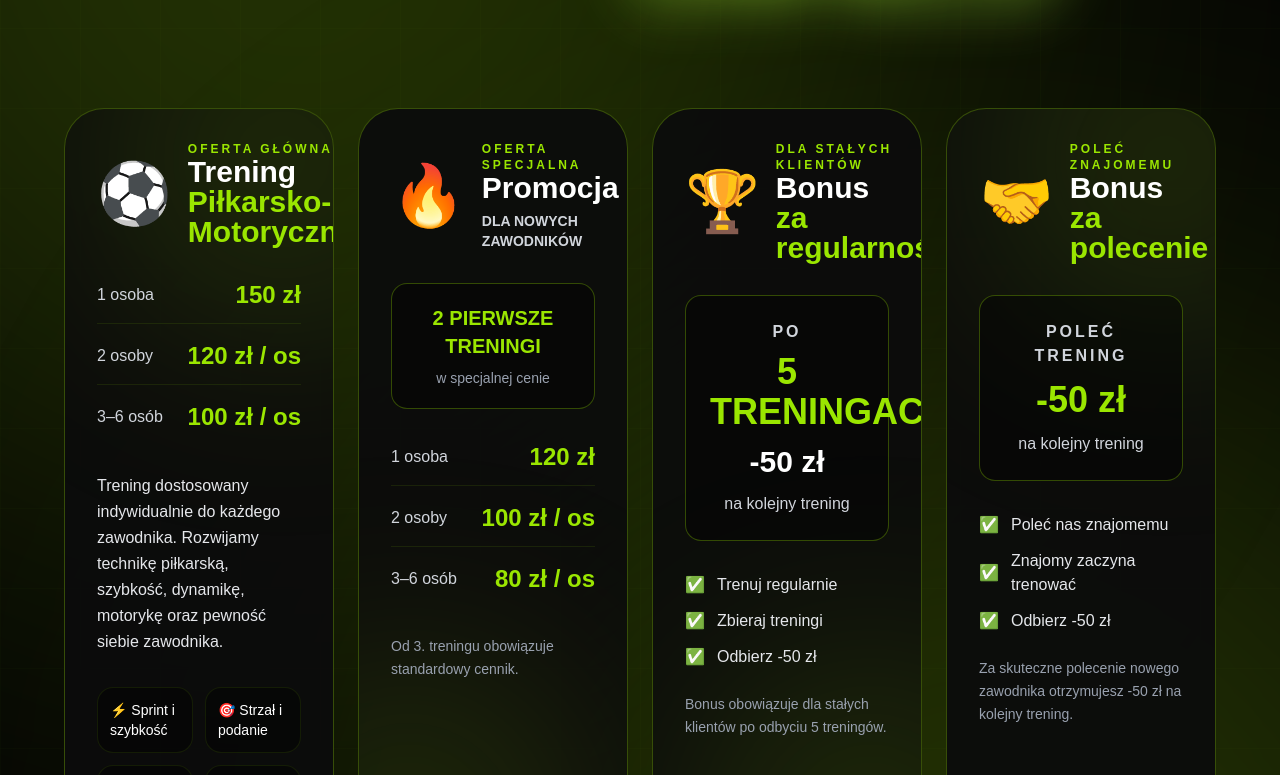
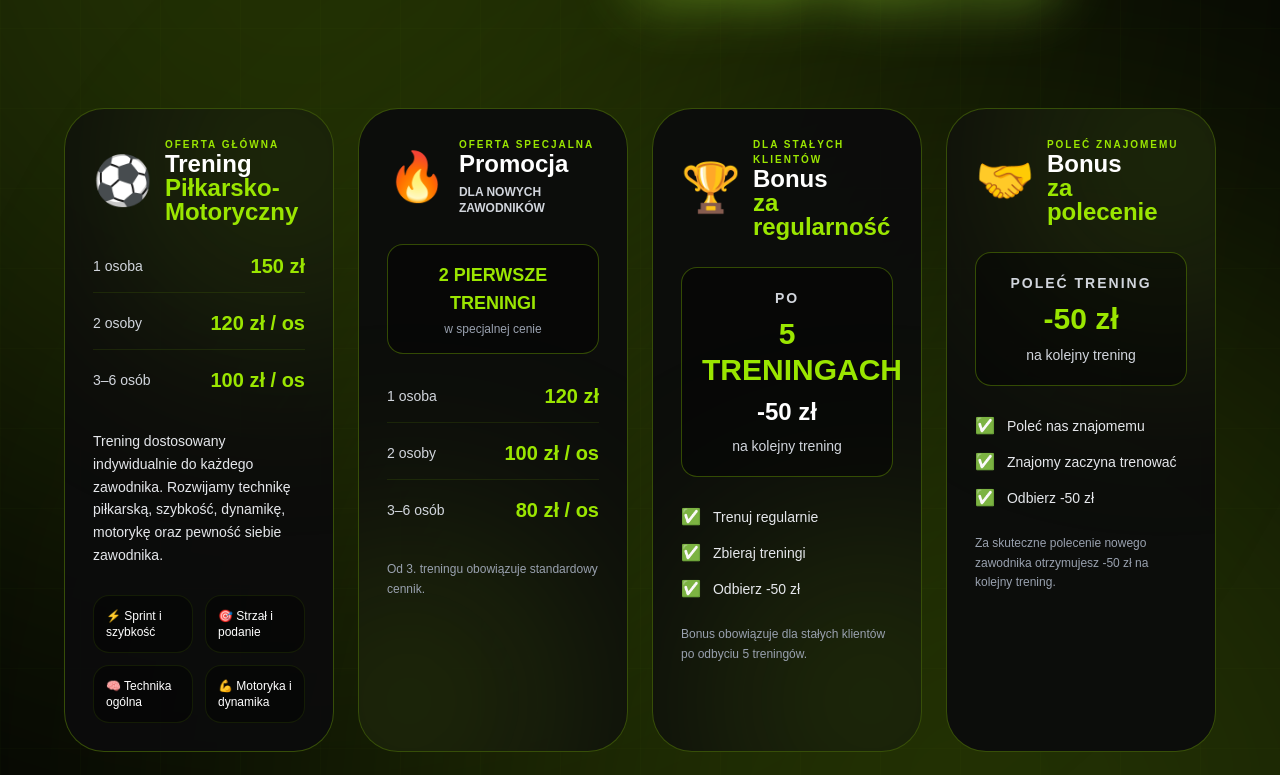
Before and after one commit to betteronfield/betteronfield-website, a Next.js app: page / in a window 1280 px wide. Shown: the part 1205-1980 px from the top of the page. Built offline with nearby package versions, Linux system fonts and the light colour scheme.

Commit message:
Update page.tsx

```diff
--- a/app/page.tsx
+++ b/app/page.tsx
@@ -232,21 +232,21 @@ export default function Home() {
 <div className="grid lg:grid-cols-4 gap-6 items-stretch">
 
   {/* CARD 1 */}
-  <div className="relative bg-[#0c0c0c]/95 border border-lime-400/30 rounded-[40px] p-8 overflow-hidden hover:border-lime-400 transition duration-500 hover:shadow-[0_0_80px_rgba(163,230,53,0.25)]">
+  <div className="relative bg-[#0c0c0c]/95 border border-lime-400/30 rounded-[40px] p-7 overflow-hidden hover:border-lime-400 transition duration-500 hover:shadow-[0_0_80px_rgba(163,230,53,0.25)]">
 
     <div className="absolute top-[-100px] right-[-100px] w-[300px] h-[300px] bg-lime-400/20 blur-[120px] rounded-full"></div>
 
     <div className="relative z-10">
 
-      <div className="flex items-center gap-4 mb-8">
-        <div className="text-6xl">⚽</div>
+      <div className="flex items-center gap-3 mb-7">
+        <div className="text-5xl">⚽</div>
 
         <div>
-          <p className="uppercase tracking-[3px] text-lime-400 text-xs font-black">
+          <p className="uppercase tracking-[2px] text-lime-400 text-[10px] font-black">
             Oferta główna
           </p>
 
-          <h3 className="text-2xl md:text-3xl font-black leading-none">
+          <h3 className="text-xl md:text-2xl font-black leading-none">
             Trening
             <br />
             <span className="text-lime-400">
@@ -256,46 +256,64 @@ export default function Home() {
         </div>
       </div>
 
-      <div className="space-y-4 mb-8">
+      {/* PRICES */}
+      <div className="space-y-4 mb-7">
 
         <div className="flex justify-between items-center border-b border-lime-400/10 pb-3">
-          <span className="text-gray-300">1 osoba</span>
-          <span className="text-2xl font-black text-lime-400">150 zł</span>
+          <span className="text-sm text-gray-300">
+            1 osoba
+          </span>
+
+          <span className="text-xl font-black text-lime-400">
+            150 zł
+          </span>
         </div>
 
         <div className="flex justify-between items-center border-b border-lime-400/10 pb-3">
-          <span className="text-gray-300">2 osoby</span>
-          <span className="text-2xl font-black text-lime-400">120 zł / os</span>
+          <span className="text-sm text-gray-300">
+            2 osoby
+          </span>
+
+          <span className="text-xl font-black text-lime-400">
+            120 zł / os
+          </span>
         </div>
 
         <div className="flex justify-between items-center pb-2">
-          <span className="text-gray-300">3–6 osób</span>
-          <span className="text-2xl font-black text-lime-400">100 zł / os</span>
+          <span className="text-sm text-gray-300">
+            3–6 osób
+          </span>
+
+          <span className="text-xl font-black text-lime-400">
+            100 zł / os
+          </span>
         </div>
 
       </div>
 
-      <p className="text-gray-200 leading-relaxed mb-8">
+      {/* DESCRIPTION */}
+      <p className="text-gray-200 text-sm leading-relaxed mb-7">
         Trening dostosowany indywidualnie do każdego zawodnika.
         Rozwijamy technikę piłkarską, szybkość, dynamikę,
         motorykę oraz pewność siebie zawodnika.
       </p>
 
+      {/* FEATURES */}
       <div className="grid grid-cols-2 gap-3">
 
-        <div className="bg-black/40 border border-lime-400/10 rounded-2xl p-3 text-sm">
+        <div className="bg-black/40 border border-lime-400/10 rounded-2xl p-3 text-xs">
           ⚡ Sprint i szybkość
         </div>
 
-        <div className="bg-black/40 border border-lime-400/10 rounded-2xl p-3 text-sm">
+        <div className="bg-black/40 border border-lime-400/10 rounded-2xl p-3 text-xs">
           🎯 Strzał i podanie
         </div>
 
-        <div className="bg-black/40 border border-lime-400/10 rounded-2xl p-3 text-sm">
+        <div className="bg-black/40 border border-lime-400/10 rounded-2xl p-3 text-xs">
           🧠 Technika ogólna
         </div>
 
-        <div className="bg-black/40 border border-lime-400/10 rounded-2xl p-3 text-sm">
+        <div className="bg-black/40 border border-lime-400/10 rounded-2xl p-3 text-xs">
           💪 Motoryka i dynamika
         </div>
 
@@ -305,63 +323,91 @@ export default function Home() {
   </div>
 
 
-  {/* CARD 2 */}
-  <div className="relative bg-[#0c0c0c]/95 border border-lime-400/30 rounded-[40px] p-8 overflow-hidden hover:border-lime-400 transition duration-500 hover:shadow-[0_0_80px_rgba(163,230,53,0.25)]">
+  {/* CARD 2 - PROMOCJA */}
+  <div className="relative bg-[#0c0c0c]/95 border border-lime-400/30 rounded-[40px] p-7 overflow-hidden hover:border-lime-400 transition duration-500 hover:shadow-[0_0_80px_rgba(163,230,53,0.25)]">
 
     <div className="absolute bottom-[-100px] left-[-100px] w-[300px] h-[300px] bg-lime-400/20 blur-[120px] rounded-full"></div>
 
     <div className="relative z-10">
 
-      <div className="flex items-center gap-4 mb-8">
-        <div className="text-6xl">🔥</div>
+      <div className="flex items-center gap-3 mb-7">
+
+        <div className="text-5xl">
+          🔥
+        </div>
 
         <div>
-          <p className="uppercase tracking-[3px] text-lime-400 text-xs font-black">
+
+          <p className="uppercase tracking-[2px] text-lime-400 text-[10px] font-black">
             Oferta specjalna
           </p>
 
-          <h3 className="text-2xl md:text-3xl font-black leading-none">
+          <h3 className="text-xl md:text-2xl font-black leading-none">
             Promocja
           </h3>
 
-          <p className="text-gray-300 text-sm mt-2 font-bold uppercase">
+          <p className="text-gray-300 text-xs mt-2 font-bold uppercase">
             Dla nowych zawodników
           </p>
-        </div>
+
         </div>
 
-      <div className="rounded-2xl border border-lime-400/30 bg-black/40 p-5 text-center mb-8">
+      </div>
 
-        <p className="text-lime-400 text-xl font-black uppercase">
+      <div className="rounded-2xl border border-lime-400/30 bg-black/40 p-4 text-center mb-7">
+
+        <p className="text-lime-400 text-lg font-black uppercase">
           2 pierwsze treningi
         </p>
 
-        <p className="text-gray-400 mt-2 text-sm">
+        <p className="text-gray-400 mt-1 text-xs">
           w specjalnej cenie
         </p>
 
       </div>
 
-      <div className="space-y-4 mb-8">
+      {/* PROMO PRICES */}
+      <div className="space-y-4 mb-7">
 
         <div className="flex justify-between items-center border-b border-lime-400/10 pb-3">
-          <span className="text-gray-300">1 osoba</span>
-          <span className="text-2xl font-black text-lime-400">120 zł</span>
+
+          <span className="text-sm text-gray-300">
+            1 osoba
+          </span>
+
+          <span className="text-xl font-black text-lime-400">
+            120 zł
+          </span>
+
         </div>
 
         <div className="flex justify-between items-center border-b border-lime-400/10 pb-3">
-          <span className="text-gray-300">2 osoby</span>
-          <span className="text-2xl font-black text-lime-400">100 zł / os</span>
+
+          <span className="text-sm text-gray-300">
+            2 osoby
+          </span>
+
+          <span className="text-xl font-black text-lime-400">
+            100 zł / os
+          </span>
+
         </div>
 
         <div className="flex justify-between items-center pb-2">
-          <span className="text-gray-300">3–6 osób</span>
-          <span className="text-2xl font-black text-lime-400">80 zł / os</span>
+
+          <span className="text-sm text-gray-300">
+            3–6 osób
+          </span>
+
+          <span className="text-xl font-black text-lime-400">
+            80 zł / os
+          </span>
+
         </div>
 
       </div>
 
-      <p className="text-gray-400 text-sm leading-relaxed">
+      <p className="text-gray-400 text-xs leading-relaxed">
         Od 3. treningu obowiązuje standardowy cennik.
       </p>
 
@@ -369,46 +415,52 @@ export default function Home() {
   </div>
 
 
-  {/* CARD 3 */}
-  <div className="relative bg-[#0c0c0c]/95 border border-lime-400/30 rounded-[40px] p-8 overflow-hidden hover:border-lime-400 transition duration-500 hover:shadow-[0_0_80px_rgba(163,230,53,0.25)]">
+  {/* CARD 3 - BONUS ZA REGULARNOŚĆ */}
+  <div className="relative bg-[#0c0c0c]/95 border border-lime-400/30 rounded-[40px] p-7 overflow-hidden hover:border-lime-400 transition duration-500 hover:shadow-[0_0_80px_rgba(163,230,53,0.25)]">
 
     <div className="absolute bottom-[-100px] right-[-100px] w-[300px] h-[300px] bg-lime-400/20 blur-[120px] rounded-full"></div>
 
     <div className="relative z-10">
 
-      <div className="flex items-center gap-4 mb-8">
-        <div className="text-6xl">🏆</div>
+      <div className="flex items-center gap-3 mb-7">
+
+        <div className="text-5xl">
+          🏆
+        </div>
 
         <div>
-          <p className="uppercase tracking-[3px] text-lime-400 text-xs font-black">
+
+          <p className="uppercase tracking-[2px] text-lime-400 text-[10px] font-black">
             Dla stałych klientów
           </p>
 
-          <h3 className="text-2xl md:text-3xl font-black leading-none">
+          <h3 className="text-xl md:text-2xl font-black leading-none">
             Bonus
             <br />
             <span className="text-lime-400">
               za regularność
             </span>
           </h3>
-        </div>
+
         </div>
 
-      <div className="rounded-2xl border border-lime-400/30 bg-black/40 p-6 text-center mb-8">
+      </div>
 
-        <p className="text-gray-300 uppercase tracking-[3px] font-bold">
+      <div className="rounded-2xl border border-lime-400/30 bg-black/40 p-5 text-center mb-7">
+
+        <p className="text-gray-300 text-sm uppercase tracking-[2px] font-bold">
           Po
         </p>
 
-        <p className="text-4xl font-black text-lime-400 mt-2">
+        <p className="text-3xl font-black text-lime-400 mt-2">
           5 TRENINGACH
         </p>
 
-        <p className="text-3xl font-black text-white mt-3">
+        <p className="text-2xl font-black text-white mt-2">
           -50 zł
         </p>
 
-        <p className="text-gray-300 mt-3">
+        <p className="text-gray-300 text-sm mt-2">
           na kolejny trening
         </p>
 
@@ -418,47 +470,55 @@ export default function Home() {
 
         <div className="flex items-center gap-3">
           <span className="text-lime-400">✅</span>
-          <span className="text-gray-200">Trenuj regularnie</span>
+          <span className="text-sm text-gray-200">
+            Trenuj regularnie
+          </span>
         </div>
 
         <div className="flex items-center gap-3">
           <span className="text-lime-400">✅</span>
-          <span className="text-gray-200">Zbieraj treningi</span>
+          <span className="text-sm text-gray-200">
+            Zbieraj treningi
+          </span>
         </div>
 
         <div className="flex items-center gap-3">
           <span className="text-lime-400">✅</span>
-          <span className="text-gray-200">Odbierz -50 zł</span>
+          <span className="text-sm text-gray-200">
+            Odbierz -50 zł
+          </span>
         </div>
 
       </div>
 
-      <p className="text-gray-400 text-sm leading-relaxed mt-6">
+      <p className="text-gray-400 text-xs leading-relaxed mt-6">
         Bonus obowiązuje dla stałych klientów po odbyciu 5 treningów.
       </p>
 
     </div>
   </div>
+
+
   {/* CARD 4 - BONUS ZA POLECENIE */}
-<div className="relative bg-[#0c0c0c]/95 border border-lime-400/30 rounded-[40px] p-8 overflow-hidden hover:border-lime-400 transition duration-500 hover:shadow-[0_0_80px_rgba(163,230,53,0.25)]">
+  <div className="relative bg-[#0c0c0c]/95 border border-lime-400/30 rounded-[40px] p-7 overflow-hidden hover:border-lime-400 transition duration-500 hover:shadow-[0_0_80px_rgba(163,230,53,0.25)]">
 
     <div className="absolute top-[-100px] right-[-100px] w-[300px] h-[300px] bg-lime-400/20 blur-[120px] rounded-full"></div>
 
     <div className="relative z-10">
 
-    <div className="flex items-center gap-4 mb-8">
+      <div className="flex items-center gap-3 mb-7">
 
-      <div className="text-6xl">
+        <div className="text-5xl">
           🤝
         </div>
 
         <div>
 
-        <p className="uppercase tracking-[3px] text-lime-400 text-xs font-black">
+          <p className="uppercase tracking-[2px] text-lime-400 text-[10px] font-black">
             Poleć znajomemu
           </p>
 
-        <h3 className="text-2xl md:text-3xl font-black leading-none">
+          <h3 className="text-xl md:text-2xl font-black leading-none">
             Bonus
             <br />
             <span className="text-lime-400">
@@ -470,17 +530,17 @@ export default function Home() {
 
       </div>
 
-    <div className="rounded-2xl border border-lime-400/30 bg-black/40 p-6 text-center mb-8">
+      <div className="rounded-2xl border border-lime-400/30 bg-black/40 p-5 text-center mb-7">
 
-      <p className="text-gray-300 uppercase tracking-[3px] font-bold">
+        <p className="text-gray-300 text-sm uppercase tracking-[2px] font-bold">
           Poleć trening
         </p>
 
-      <p className="text-4xl font-black text-lime-400 mt-3">
+        <p className="text-3xl font-black text-lime-400 mt-2">
           -50 zł
         </p>
 
-      <p className="text-gray-300 mt-3">
+        <p className="text-gray-300 text-sm mt-2">
           na kolejny trening
         </p>
 
@@ -490,34 +550,34 @@ export default function Home() {
 
         <div className="flex items-center gap-3">
           <span className="text-lime-400">✅</span>
-        <span className="text-gray-200">
+          <span className="text-sm text-gray-200">
             Poleć nas znajomemu
           </span>
         </div>
 
         <div className="flex items-center gap-3">
           <span className="text-lime-400">✅</span>
-        <span className="text-gray-200">
+          <span className="text-sm text-gray-200">
             Znajomy zaczyna trenować
           </span>
         </div>
 
         <div className="flex items-center gap-3">
           <span className="text-lime-400">✅</span>
-        <span className="text-gray-200">
+          <span className="text-sm text-gray-200">
             Odbierz -50 zł
           </span>
         </div>
 
       </div>
 
-    <p className="text-gray-400 text-sm leading-relaxed mt-6">
+      <p className="text-gray-400 text-xs leading-relaxed mt-6">
         Za skuteczne polecenie nowego zawodnika otrzymujesz -50 zł na kolejny trening.
       </p>
 
     </div>
+  </div>
 
-</div>
 </div>
           </div>
 
```
Lines whose indentation alone changed are shown as unchanged.
